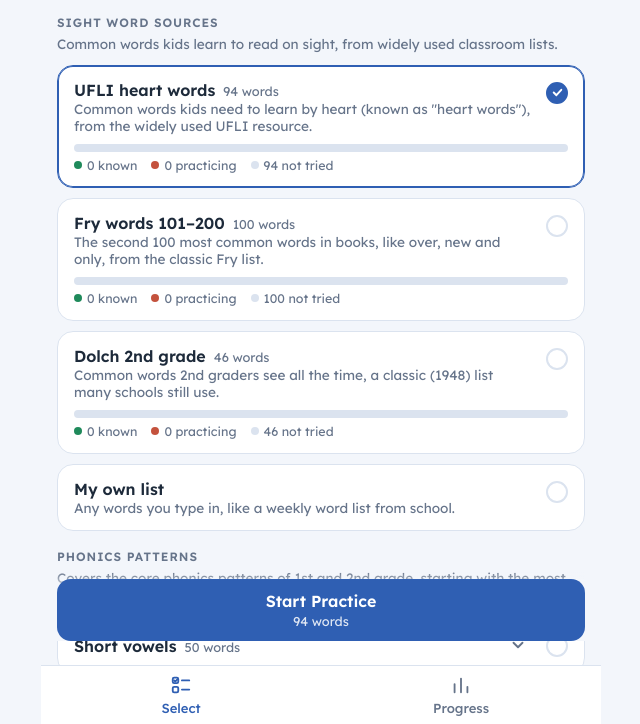
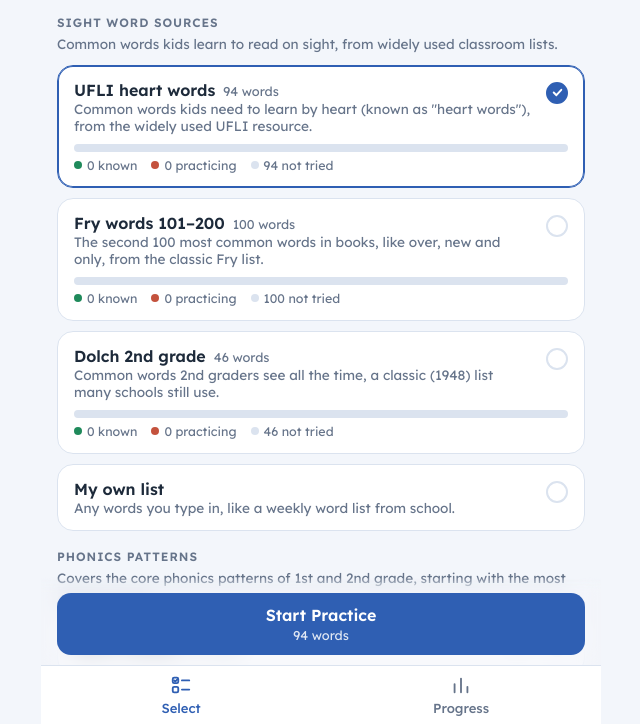
Before and after one commit to btaratutin/reading-practice-cards, a plain HTML site: page reading-practice-cards.html in a window 1280 px wide. Shown: the part 76-800 px from the top of the page, without its empty margins (319-959 px from the left). Drawn offline with Linux system fonts and the light colour scheme; a web font is replaced by a local one.

Commit message:
Lower the start button and blur content behind it
Co-Authored-By: Claude Opus 5.5 <noreply@anthropic.com>

```diff
--- a/reading-practice-cards.html
+++ b/reading-practice-cards.html
@@ -79,7 +79,9 @@ button:focus-visible,textarea:focus-visible{outline:3px solid var(--accent);outl
 .meter.big .bar .n{background:var(--line);color:var(--muted)}
 .meter.big .legend{font-size:.85rem}
 textarea{width:100%;box-sizing:border-box;min-height:100px;border:1.5px solid var(--line);border-radius:12px;padding:10px;font:inherit;background:var(--bg);color:var(--ink);resize:vertical}
-.dock{position:sticky;bottom:0;padding-top:8px;background:linear-gradient(to bottom,transparent,var(--bg) 30%)}
+/* negative bottom and margins cancel main's padding, so the dock reaches the tab bar and both edges */
+.dock{position:sticky;bottom:-24px;z-index:2;margin:0 -16px -24px;padding:16px 16px 10px}
+.dock::before{content:"";position:absolute;inset:0;z-index:-1;pointer-events:none;background:color-mix(in srgb,var(--bg) 60%,transparent);-webkit-backdrop-filter:blur(10px);backdrop-filter:blur(10px);-webkit-mask-image:linear-gradient(to bottom,transparent,#000 16px);mask-image:linear-gradient(to bottom,transparent,#000 16px)}
 
 .btn-two{display:flex;flex-direction:column;align-items:center;gap:2px;padding:12px 18px}
 .btn-two small{font-size:.8rem;font-weight:400;opacity:.85}
```
